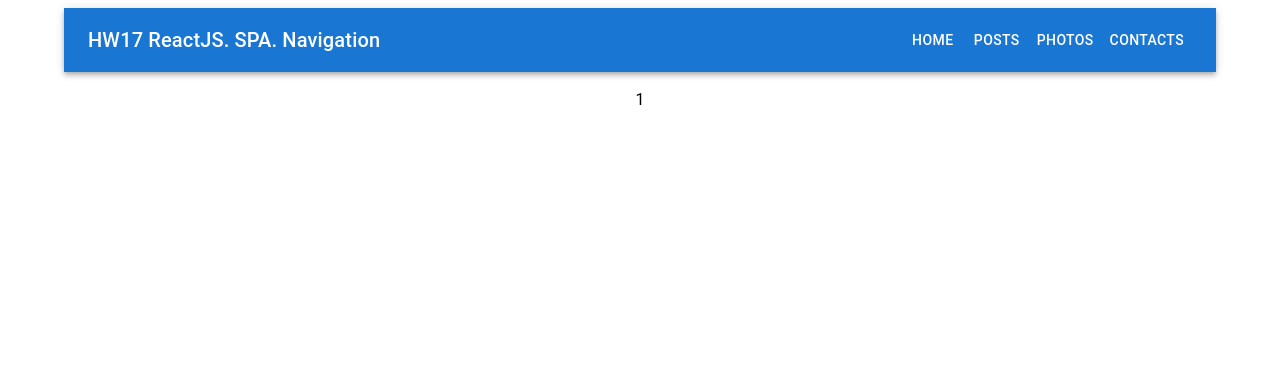
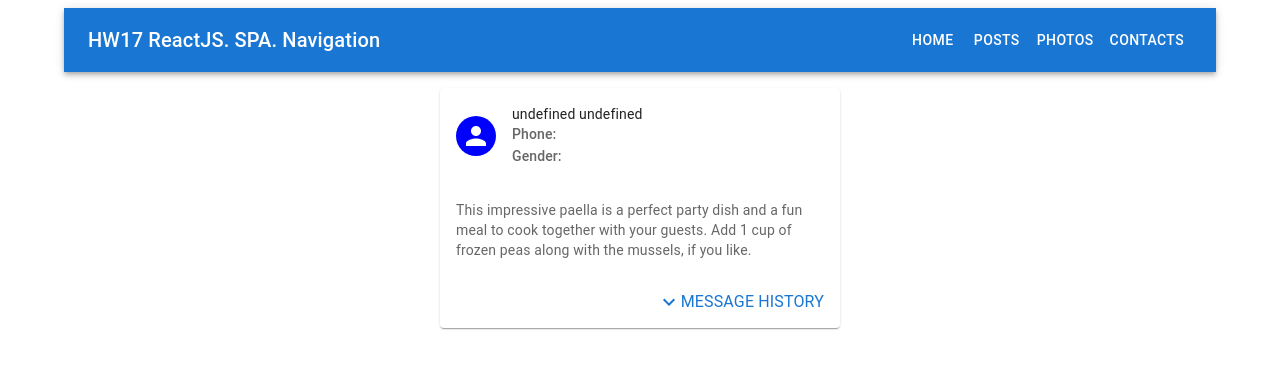
Before and after one commit to ProkhorchukCursor/-react-router, a React (Create React App) app: page /#/contacts/1 in a window 1280 px wide. Shown: the top 368 px of the page. Built offline with nearby package versions, Linux system fonts and the light colour scheme.

Commit message:
17-added user

```diff
--- a/package.json
+++ b/package.json
@@ -1,8 +1,8 @@
 {
-  "name": "cursor-react-contacts",
+  "name": "cursor-react-router",
   "version": "0.1.0",
   "private": true,
-  "homepage": "https://prokhorchukcursor.github.io/cursor-react-contacts/",
+  "homepage": "https://prokhorchukcursor.github.io/cursor-react-router/",
   "dependencies": {
     "@emotion/react": "^11.9.3",
     "@emotion/styled": "^11.9.3",
--- a/src/constants/contacts.ts
+++ b/src/constants/contacts.ts
@@ -1,34 +1,41 @@
 import { IContact } from "../types";
 
-const CONTACTS: IContact[] = [{
+const CONTACTS: IContact[] = [
+ {
   firstName: "Барней",
   lastName: "Стинсовський",
   phone: "+380956319521",
-        gender: "male"
-    }, {
+  gender: "male",
+ },
+ {
   firstName: "Робін",
   lastName: "Щербатська",
   phone: "+380931460123",
-        gender: "female"
-    }, {
+  gender: "female",
+ },
+ {
   firstName: "Анонімний",
   lastName: "Анонімус",
-        phone: "+380666666666"
-    }, {
+  phone: "+380666666666",
+ },
+ {
   firstName: "Лілія",
   lastName: "Олдровна",
   phone: "+380504691254",
-        gender: "female"
-    }, {
+  gender: "female",
+ },
+ {
   firstName: "Маршен",
   lastName: "Еріксонян",
   phone: "+380739432123",
-        gender: "male"
-    }, {
+  gender: "male",
+ },
+ {
   firstName: "Теодор",
   lastName: "Мотсбес",
   phone: "+380956319521",
-        gender: "male"
-    }];
+  gender: "male",
+ },
+];
 
 export default CONTACTS;
--- a/src/pages/UserPage/UserPage.tsx
+++ b/src/pages/UserPage/UserPage.tsx
@@ -1,10 +1,46 @@
-import { Box, Container, Typography } from "@mui/material";
+import { useEffect, useState } from "react";
 import { useParams } from "react-router-dom";
 
+import {
+ Avatar,
+ Box,
+ Button,
+ Card,
+ CardActions,
+ CardContent,
+ CardHeader,
+ Collapse,
+ Container,
+ Typography,
+} from "@mui/material";
+
+import { ExpandMore } from "@mui/icons-material";
+
+import { CONTACTS } from "../../constants";
+
+import { IContact } from "../../types";
+
 const UserPage = () => {
+ const [expanded, setExpanded] = useState(false);
+ const [user, setUser] = useState<IContact>();
+
  const { id } = useParams();
 
  const nameArr = id?.split("-");
+
+ useEffect(() => {
+  if (nameArr) {
+   const userData = CONTACTS.find(
+    (contact) =>
+     contact.firstName === nameArr[0] && contact.lastName === nameArr[1],
+   );
+   setUser(userData);
+  }
+ }, [nameArr]);
+
+ const handleExpandClick = () => {
+  setExpanded(!expanded);
+ };
 
  return (
   <Container>
@@ -16,8 +52,51 @@ const UserPage = () => {
      alignItems: "center",
     }}
    >
-    <Typography>{nameArr && nameArr[0]}</Typography>
-    <Typography>{nameArr && nameArr[1]}</Typography>
+    <Card sx={{ maxWidth: 400 }}>
+     <CardHeader
+      avatar={
+       <Avatar sx={{ bgcolor: "blue" }} aria-label="recipe">
+        {user?.firstName.split("")[0]}
+       </Avatar>
+      }
+      title={`${user?.firstName} ${user?.lastName}`}
+      subheader={
+       <>
+        <Typography variant="subtitle2">Phone: {user?.phone}</Typography>
+        <Typography variant="subtitle2">Gender: {user?.gender}</Typography>
+       </>
+      }
+     />
+     <CardContent>
+      <Typography variant="body2" color="text.secondary">
+       This impressive paella is a perfect party dish and a fun meal to cook
+       together with your guests. Add 1 cup of frozen peas along with the
+       mussels, if you like.
+      </Typography>
+     </CardContent>
+     <CardActions disableSpacing sx={{display: "flex", justifyContent: "end"}}>
+      <Button
+       onClick={handleExpandClick}
+       aria-expanded={expanded}
+       aria-label="show more"
+      >
+       <ExpandMore />
+       <Typography>Message history</Typography>
+      </Button>
+     </CardActions>
+     <Collapse in={expanded} timeout="auto" unmountOnExit>
+      <CardContent>
+       <Typography
+        paragraph
+       >{`${user?.firstName} ${user?.lastName}:`}</Typography>
+       <Typography variant="subtitle2">- Hi!</Typography>
+       <Typography paragraph sx={{ textAlign: "end" }}>
+        Me :
+       </Typography>
+       <Typography variant="subtitle2">- Hello!!!</Typography>
+      </CardContent>
+     </Collapse>
+    </Card>
    </Box>
   </Container>
  );
```
Also changed, not shown: 8 other files (tests, documents, lock files or other folders). Lines whose indentation alone changed are shown as unchanged.
